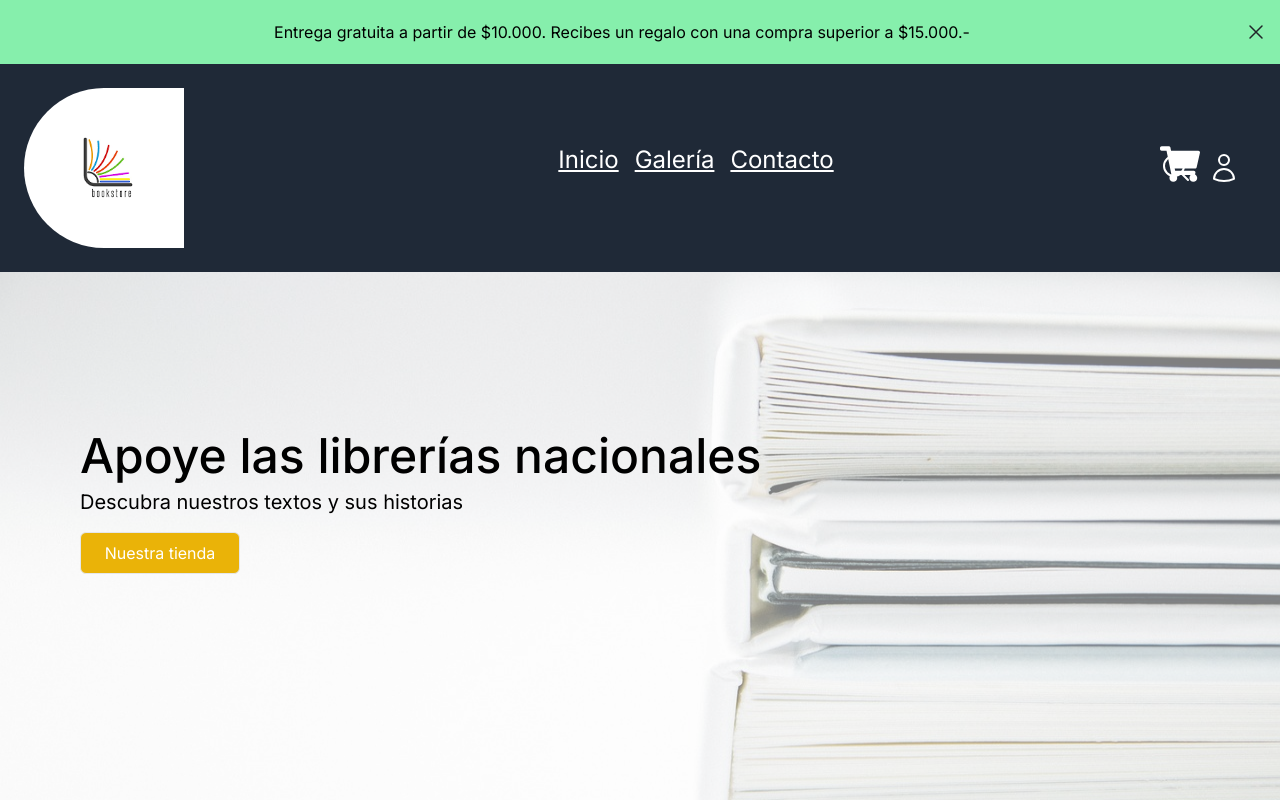
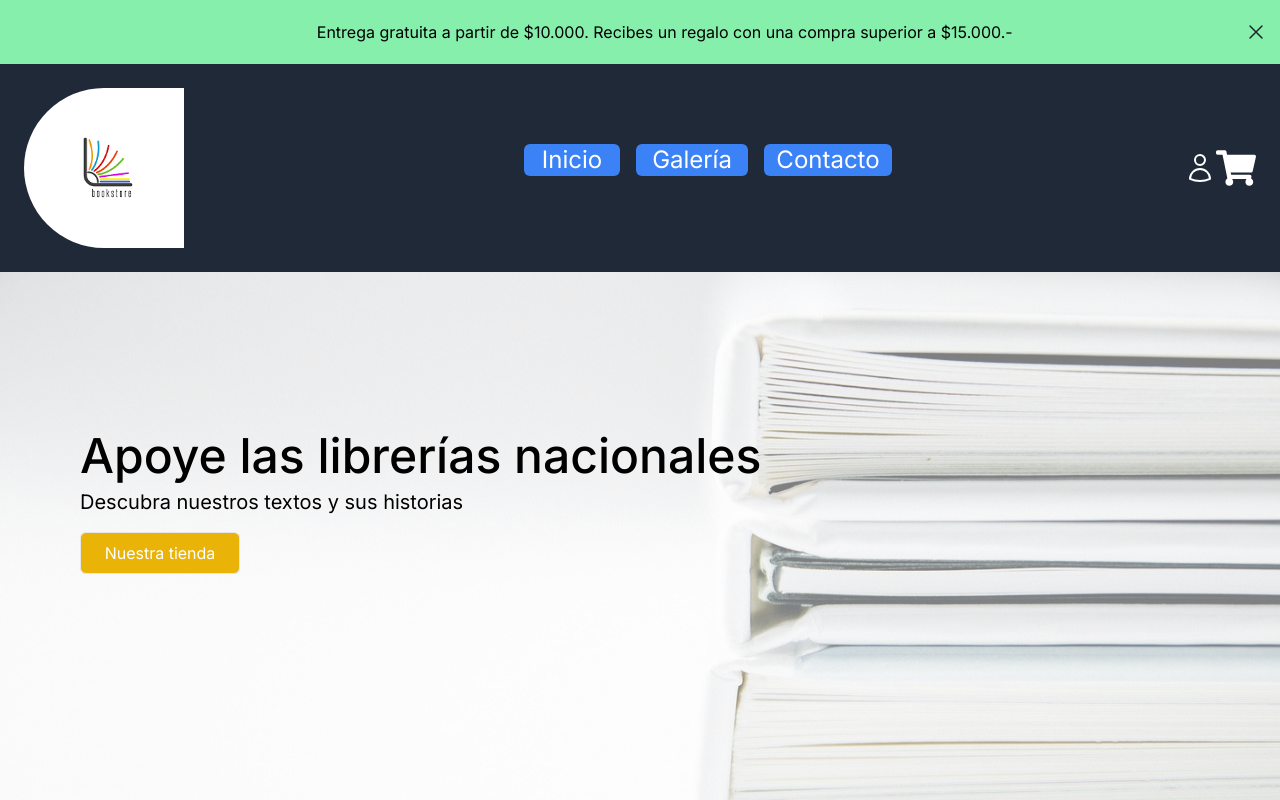
Before and after one commit to danviedma/proyecto-react-tm-0623, a Next.js app: page / in a window 1280 px wide. Shown: the top 800 px of the page. Built offline with nearby package versions, Linux system fonts and the light colour scheme.

Commit message:
Botones del carrito - Se lo incluye al sidebar

```diff
--- a/src/app/component/Barra.jsx
+++ b/src/app/component/Barra.jsx
@@ -17,7 +17,7 @@ function Barra() {
       <div className="flex items-center justify-between w-full h-16 bg-green-300">
         <div></div>
         <p className="pt-3 text-black ">
-          Entrega gratuita a partir de $10.000. Recibes un regalo con una compra
+        &nbsp;&nbsp;&nbsp;&nbsp; &nbsp;&nbsp;&nbsp;&nbsp;&nbsp;&nbsp;&nbsp;&nbsp;&nbsp;&nbsp;&nbsp;&nbsp;&nbsp;&nbsp;Entrega gratuita a partir de $10.000. Recibes un regalo con una compra
           superior a $15.000.-
         </p>
 
--- a/src/app/component/CartIcon.jsx
+++ b/src/app/component/CartIcon.jsx
@@ -10,8 +10,8 @@ const CartIcon = () => {
   const totalItems = getTotalQuantity();
 
   return (
-    <div className="relative">
-      <span className="absolute text-white top-20 right-20">
+    <div className="relative text-white">
+      <span className=" text-white">
         <FaShoppingCart size={40} />
       </span>
       {totalItems > 0 && (
--- a/src/app/component/navbar.jsx
+++ b/src/app/component/navbar.jsx
@@ -11,11 +11,11 @@ import { useState } from "react";
 const Navbar = () => {
   const [toggle, setToggle] = useState(false);
 
+
   return (
     <>
-      <Link href="./carrito" className="font-bold text-yellow-700">
-        <CartIcon />
-      </Link>
+
+
       <nav className="flex items-center justify-between w-full p-4 bg-gray-800 lg:bg-gray-800">
         <div className="flex items-center justify-between w-full">
           <div className="flex items-center">
@@ -32,9 +32,9 @@ const Navbar = () => {
                 <li className="ml-4">
                   <Link
                     href="/"
-                    className="text-2xl text-white hover:text-gray-400 border-b-1"
+                    className="text-2xl text-white"
                   >
-                    Inicio{" "}
+                   <button className="bg-blue-500 hover:bg-orange-700 rounded-md w-[6rem]">Inicio{" "}</button>
                   </Link>
                 </li>
 
@@ -43,7 +43,7 @@ const Navbar = () => {
                     href="/galeria"
                     className="text-2xl text-white hover:text-gray-400 border-b-1"
                   >
-                    Galería{" "}
+                    <button className="bg-blue-500 hover:bg-orange-700 rounded-md w-[7rem]">Galería{" "}</button>
                   </Link>
                 </li>
 
@@ -52,7 +52,7 @@ const Navbar = () => {
                     href="/Contacto"
                     className="text-2xl text-white hover:text-gray-400 border-b-1"
                   >
-                    Contacto{" "}
+                     <button className="bg-blue-500 hover:bg-orange-700 rounded-md w-[8rem]">Contacto{" "}</button>
                   </Link>
                 </li>
               </div>
@@ -60,7 +60,7 @@ const Navbar = () => {
           </div>
           {/* </div> */}
           <div className="flex items-center">
-            <div className="mr-4">
+            {/* <div className="mr-4">
               <a href="#" className="text-white hover:text-gray-400">
                 <svg
                   xmlns="http://www.w3.org/2000/svg"
@@ -77,9 +77,9 @@ const Navbar = () => {
                   />
                 </svg>
               </a>
-            </div>
+            </div> */}
 
-            <div className="mr-4">
+            <div className="hidden md:flex">
               <a href="#" className="text-white hover:text-gray-400">
                 <svg
                   xmlns="http://www.w3.org/2000/svg"
@@ -97,6 +97,11 @@ const Navbar = () => {
                 </svg>
               </a>
             </div>
+            <div className="hidden md:flex">
+            <Link href="./carrito" className="font-bold text-yellow-700">
+        <CartIcon />
+      </Link>
+      </div>
 
             {/* <div className="mr-4">
               <a href="#" className="text-white hover:text-gray-400">
@@ -126,8 +131,8 @@ const Navbar = () => {
                 viewBox="0 0 24 24"
                 strokeWidth={1.5}
                 stroke="currentColor"
-                className="w-6 h-6 mr-3 bg-white cursor-pointer"
-                onClick={() => hiddenBarra}
+                className="w-8 h-8 mr-3 bg-white cursor-pointer"
+
               >
                 <path
                   strokeLinecap="round"
@@ -142,7 +147,7 @@ const Navbar = () => {
                 viewBox="0 0 24 24"
                 strokeWidth={1.5}
                 stroke="currentColor"
-                className="w-6 h-6 bg-white md:flex"
+                className="w-8 h-8 bg-white md:flex"
               >
                 <path
                   strokeLinecap="round"
@@ -156,14 +161,14 @@ const Navbar = () => {
       </nav>
 
       {toggle && (
-        <ul className="p-0 sidebar">
-          <div className="flex flex-col items-center w-full p-4 text-white bg-blue-800 rounded-md bg:">
+        <ul className="p-0 sidebar ">
+          <div className="flex flex-col items-center w-full p-4 text-white bg-blue-800 rounded-md space-y-2">
             <li>
               <Link
                 href="/"
                 className="text-2xl text-white hover:text-gray-400 border-b-1"
               >
-                Inicio{" "}
+                <button className="bg-blue-500 hover:bg-orange-700 rounded-md w-[13rem]">Inicio{" "}</button>
               </Link>
             </li>
 
@@ -172,7 +177,7 @@ const Navbar = () => {
                 href="/galeria"
                 className="text-2xl text-white hover:text-gray-400 border-b-1"
               >
-                Galería{" "}
+               <button className="bg-blue-500 hover:bg-orange-700 rounded-md w-[13rem]"> Galería{" "}</button>
               </Link>
             </li>
 
@@ -181,7 +186,32 @@ const Navbar = () => {
                 href="/Contacto"
                 className="text-2xl text-white hover:text-gray-400 border-b-1"
               >
-                Contacto{" "}
+                <button className="bg-blue-500 hover:bg-orange-700 rounded-md w-[13rem]">Contacto{" "}</button>
+              </Link>
+            </li>
+
+            <li className="flex ">
+
+              <div className="mr-4 mt-2">
+                <a href="#" className="text-white hover:text-gray-400">
+                  <svg
+                    xmlns="http://www.w3.org/2000/svg"
+                    fill="none"
+                    viewBox="0 0 24 24"
+                    strokeWidth={1.5}
+                    stroke="currentColor"
+                    className="w-8 h-8"
+                  >
+                    <path
+                      strokeLinecap="round"
+                      strokeLinejoin="round"
+                      d="M15.75 6a3.75 3.75 0 11-7.5 0 3.75 3.75 0 017.5 0zM4.501 20.118a7.5 7.5 0 0114.998 0A17.933 17.933 0 0112 21.75c-2.676 0-5.216-.584-7.499-1.632z"
+                    />
+                  </svg>
+                </a>
+              </div>
+              <Link href="./carrito" className="font-bold text-yellow-700 mt-1">
+                <CartIcon />
               </Link>
             </li>
           </div>
```
